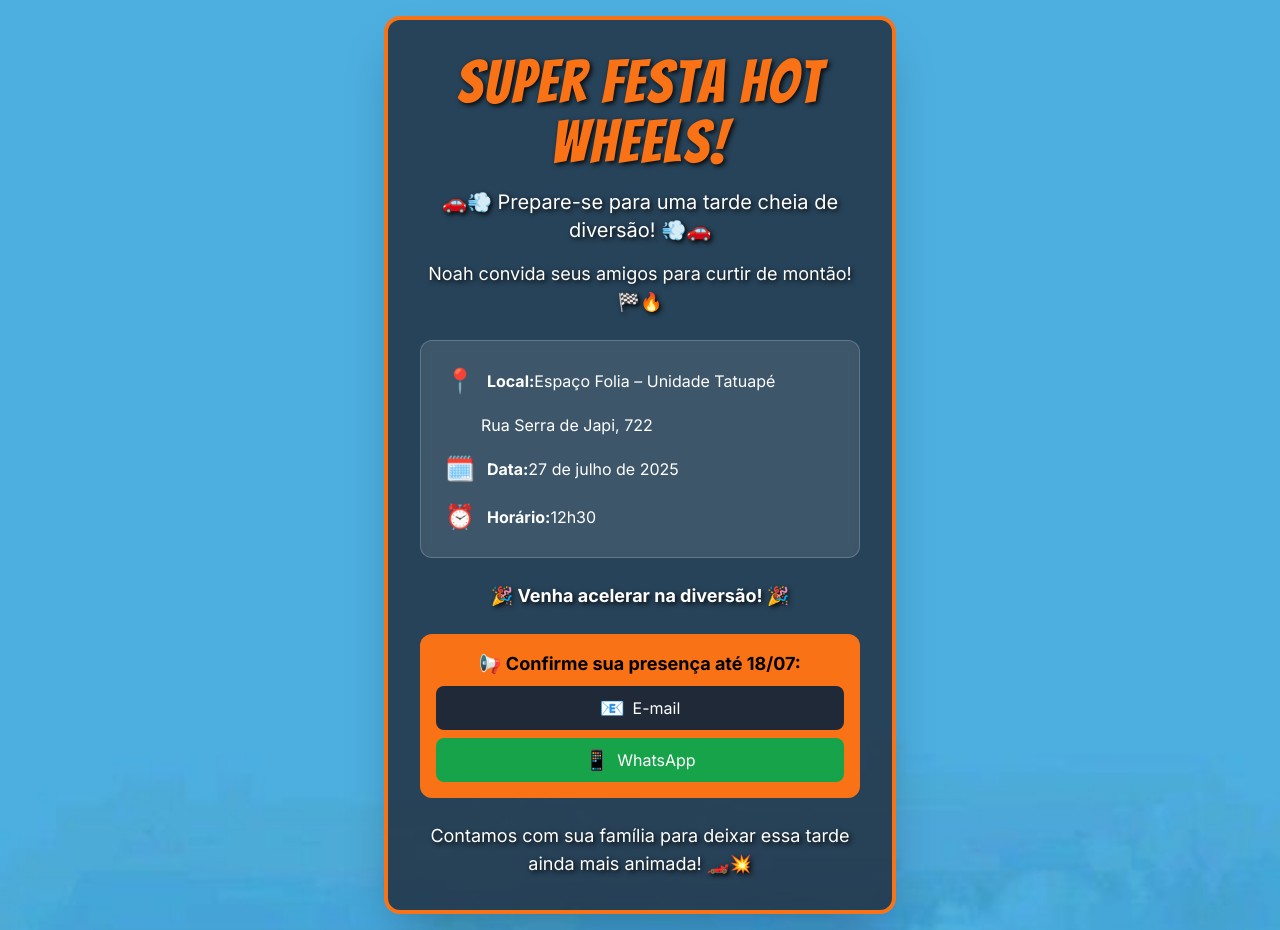
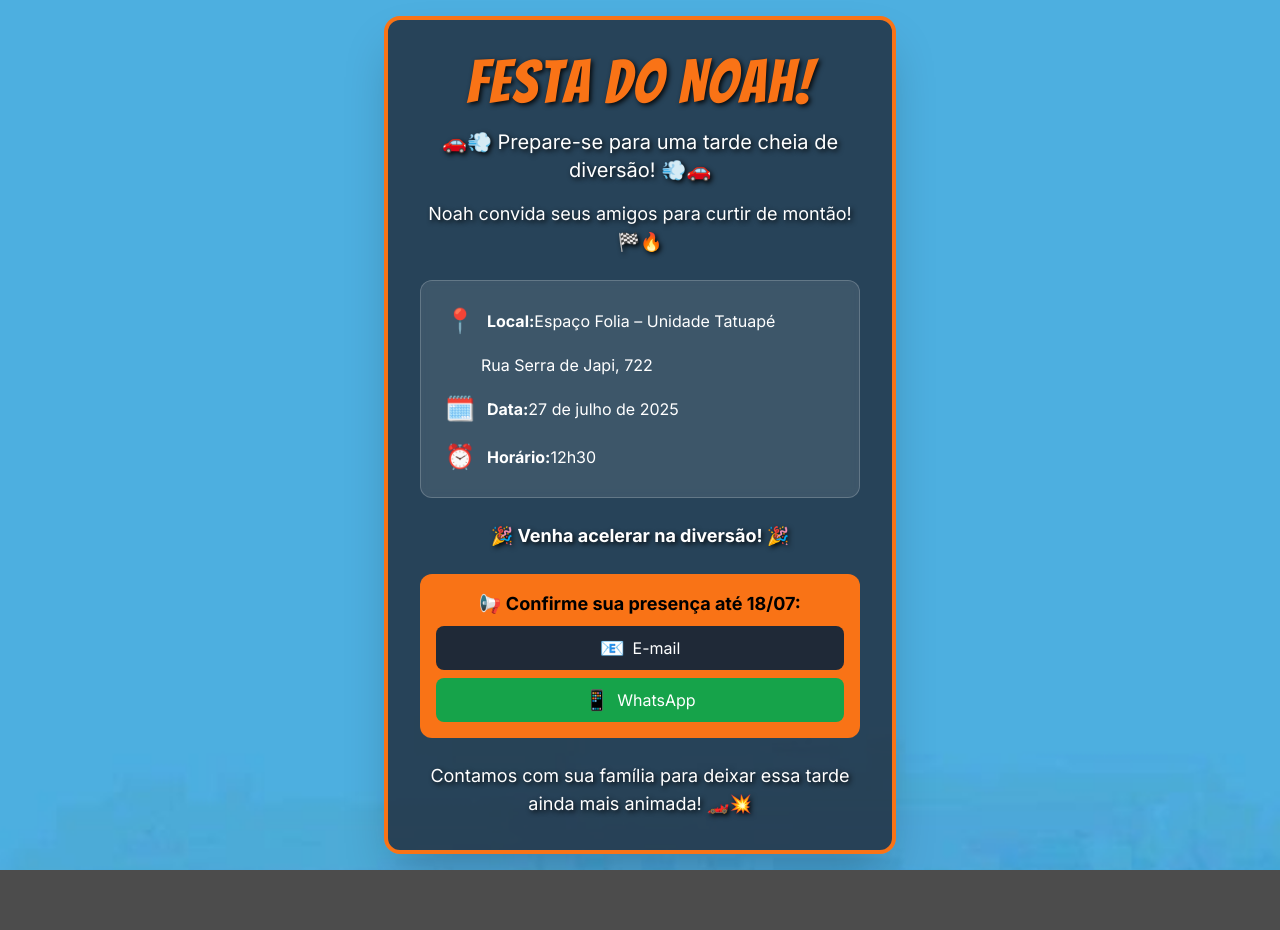
Before and after one commit to lisboajuca/convite-hotwheels_, a plain HTML site: page index.html in a window 1280 px wide. After the commit the page ends 870 px from the top, so only its background shows below. Drawn offline with nearby package versions, Linux system fonts and the light colour scheme.

Commit message:
Add files via upload

```diff
--- a/index.html
+++ b/index.html
@@ -27,7 +27,7 @@
 
   <div class="w-full max-w-lg mx-auto shadow-2xl rounded-2xl overflow-hidden border-4 border-orange-500 bg-gray-800/80">
     <div class="p-6 sm:p-8 text-white text-center flex flex-col items-center justify-center h-full">
-      <h1 class="font-bangers text-5xl sm:text-6xl text-orange-500 text-shadow mb-4">Super Festa Hot Wheels!</h1>
+      <h1 class="font-bangers text-5xl sm:text-6xl text-orange-500 text-shadow mb-4">Festa do Noah!</h1>
       <p class="text-lg sm:text-xl text-shadow mb-4">🚗💨 Prepare-se para uma tarde cheia de diversão! 💨🚗</p>
       <p class="text-base sm:text-lg text-shadow mb-6">Noah convida seus amigos para curtir de montão! 🏁🔥</p>
 
```
